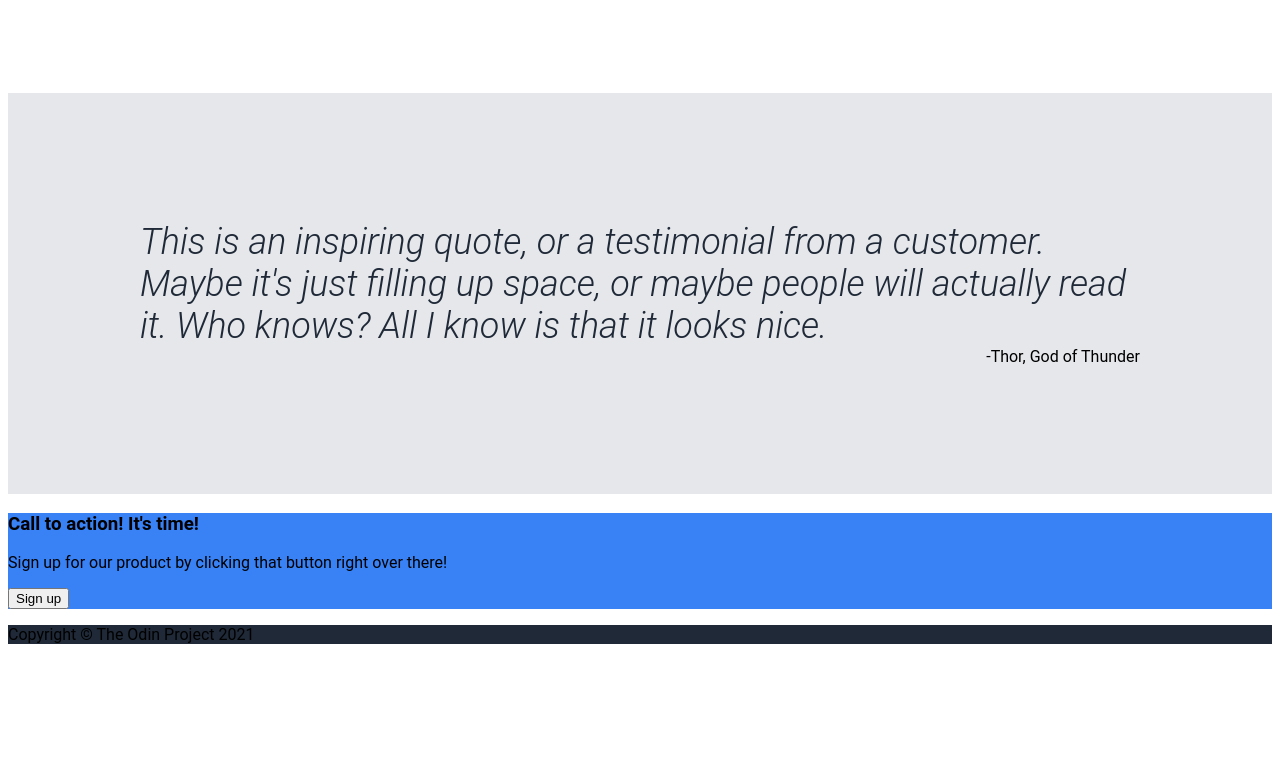
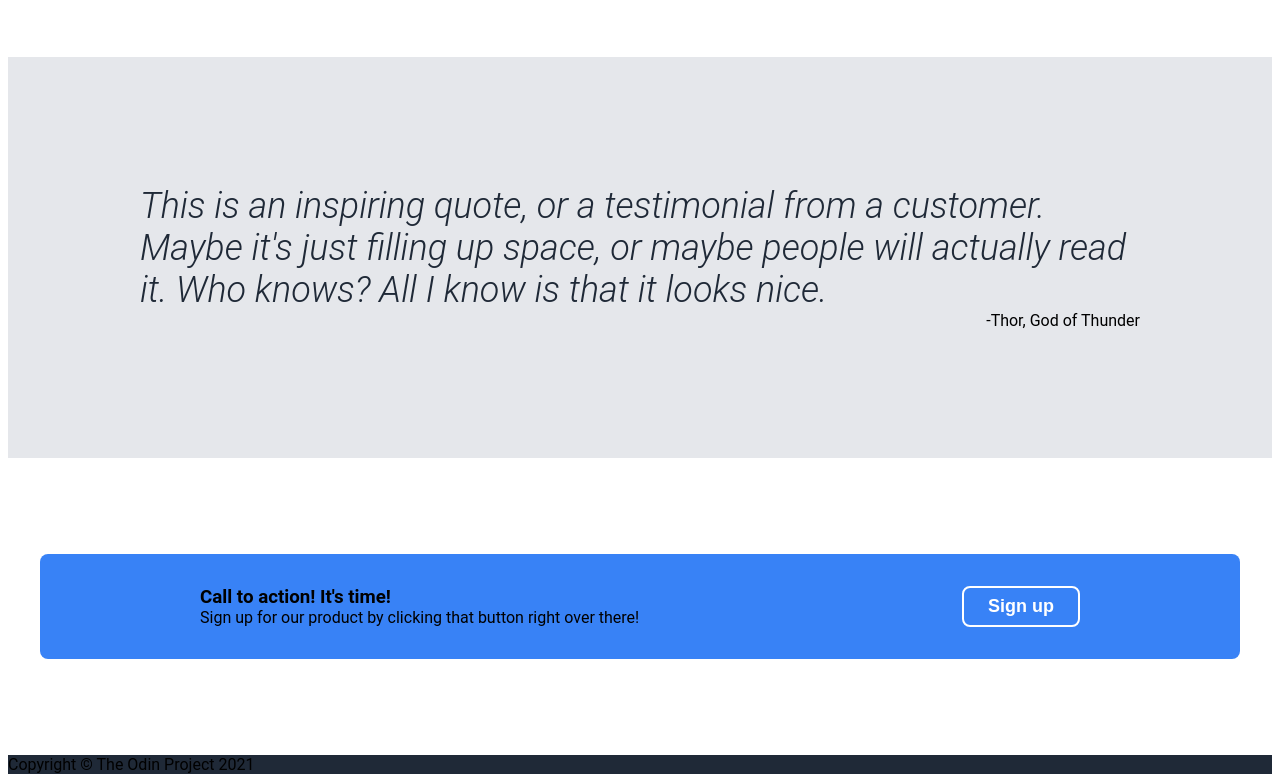
Before and after one commit to jpadden01/odin-landing-page, a plain HTML site: page index.html in a window 1280 px wide. Shown: the part 907-1689 px from the top of the page. Before the commit the page ends 1567 px from the top, so only its background shows below. Drawn offline with Linux system fonts and the light colour scheme.

Commit message:
Create layout for call to action section of page

```diff
--- a/style.css
+++ b/style.css
@@ -33,7 +33,7 @@
 .header, .footer {
     background-color: #1F2937;
 }
-.hero button, .call-to-action {
+.hero button, .call-to-action, .call-to-action button {
     background-color: #3882F6;
 }
 .quote {
@@ -73,7 +73,7 @@
 .hero img {
     margin-left: 16px;
 }
-.hero button {
+.hero button, .call-to-action button {
     padding: 8px 24px;
     border: none;
     border-radius: 8px;
@@ -125,3 +125,20 @@
 .author-text {
     text-align: right;
 }
+
+.call-to-action {
+    box-sizing: border-box;
+    max-width: 1200px;
+    margin: 96px auto;
+    border-radius: 8px;
+    padding: 32px 160px;
+
+    display: flex;
+    justify-content: space-between;
+}
+.call-to-action-left h3, p {
+    margin: 0;
+}
+.call-to-action button {
+    border: 2px solid white;
+}
```
